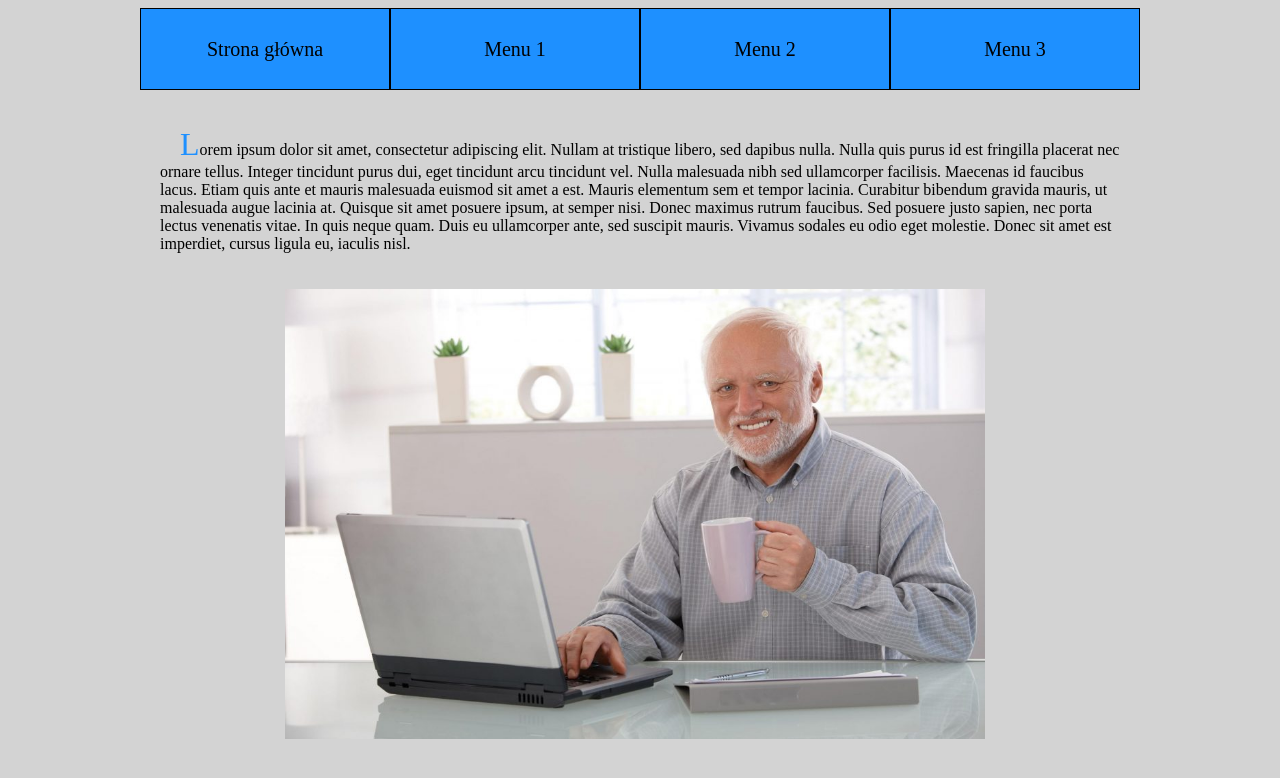
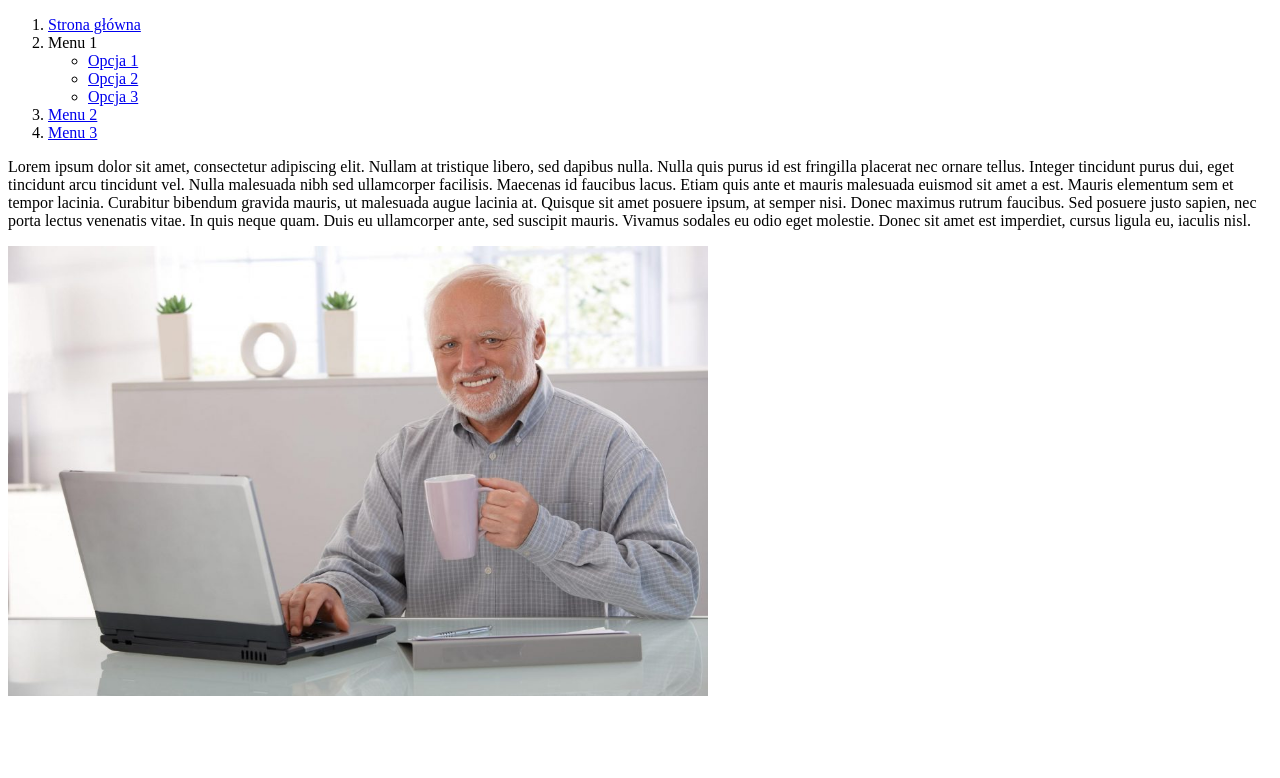
Before and after one commit to dmik11/pwi, a plain HTML site: page index.html in a window 1280 px wide. Drawn offline with Linux system fonts and the light colour scheme.

Commit message:
Update index.css

```diff
--- a/index.css
+++ b/index.css
@@ -1,88 +1 @@
-body {
-    background-color: lightgrey;
-    position: relative;
-    width: 1000px;
-    margin-left: auto;
-    margin-right: auto;
-    font-family: Caladea;
-}
-
-nav {
-    background-color: dodgerblue;
-    text-align: center;
-}
-
-main {
-    float: left;
-    padding: 20px;
-}
-
-img {
-    padding-top: 20px;
-    padding-left: 125px;
-}
-
-p {
-    text-indent: 20px;
-}
-
-p::first-letter {
-    color: dodgerblue;
-    font-size: xx-large;
-}
-
-ol {
-    list-style-type: none;
-    padding: 0;
-    margin: 0;
-    background-color: dodgerblue;
-    font-size: 20px;
-    text-align: center;
-    cursor: pointer;
-}
-
-ol a {
-    display: block;
-    text-decoration: none;
-    color: black;
-}
-
-ol>li {
-    float: left;
-    width: 248px;
-    background-color: dodgerblue;
-    height: 4em;
-    line-height: 4em;
-    border: 1px solid black;
-}
-
-ol>li:hover {
-    background-color: lightskyblue;
-}
-
-ol>li:hover>ul {
-    display: block;
-}
-
-ol>li>ul {
-    display: none;
-    list-style-type: none;
-    padding: 0;
-    margin: 0;
-    height: 2em;
-    line-height: 2em;
-}
-
-ol>li>ul>li {
-    position: relative;
-    background-color: white;
-    border: 1px solid black;
-}
-
-ol>li>ul>li:hover {
-    background-color: lightskyblue;
-}
-
-ol>li>ul>li:hover>a {
-    color: black;
-}
+asdasda
```
